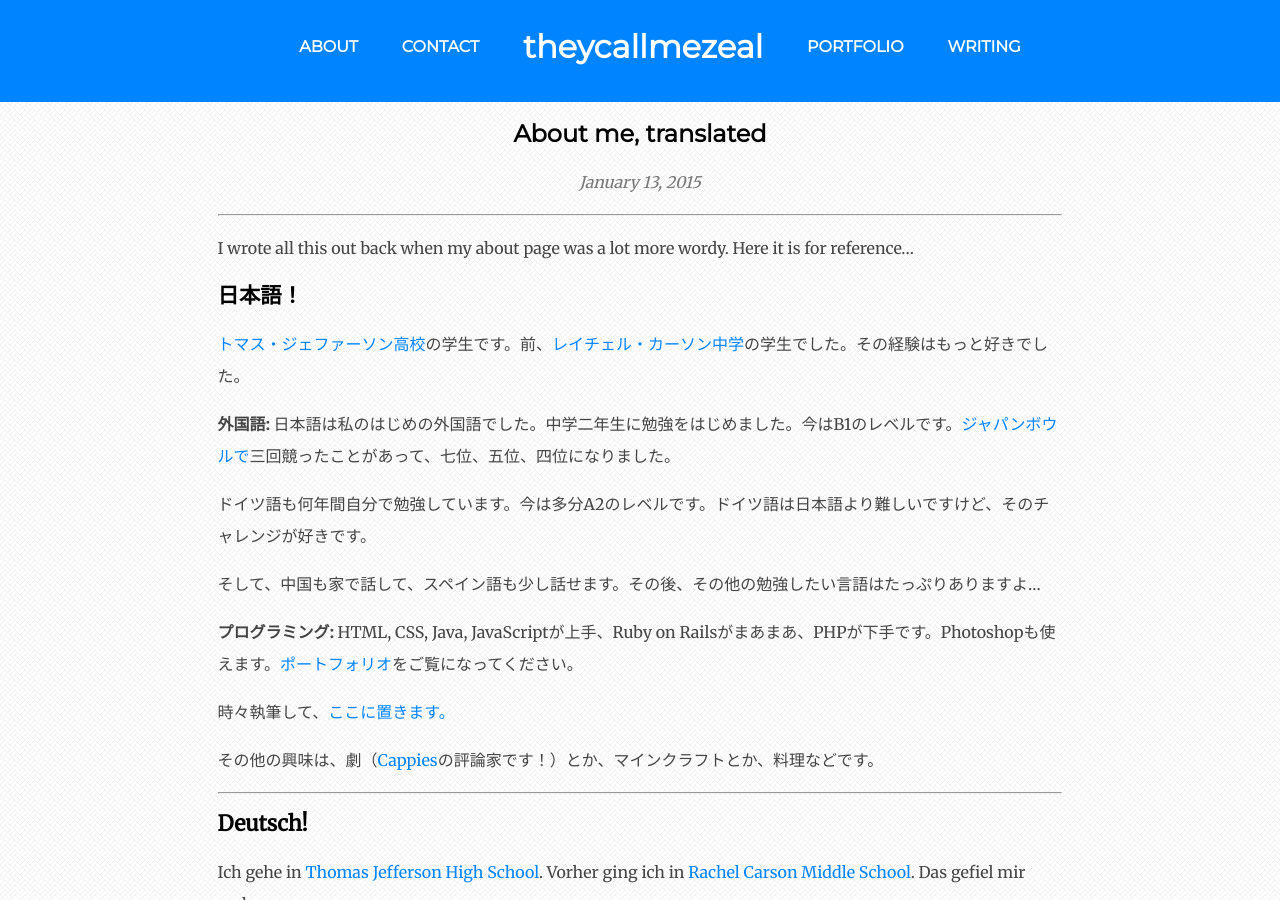
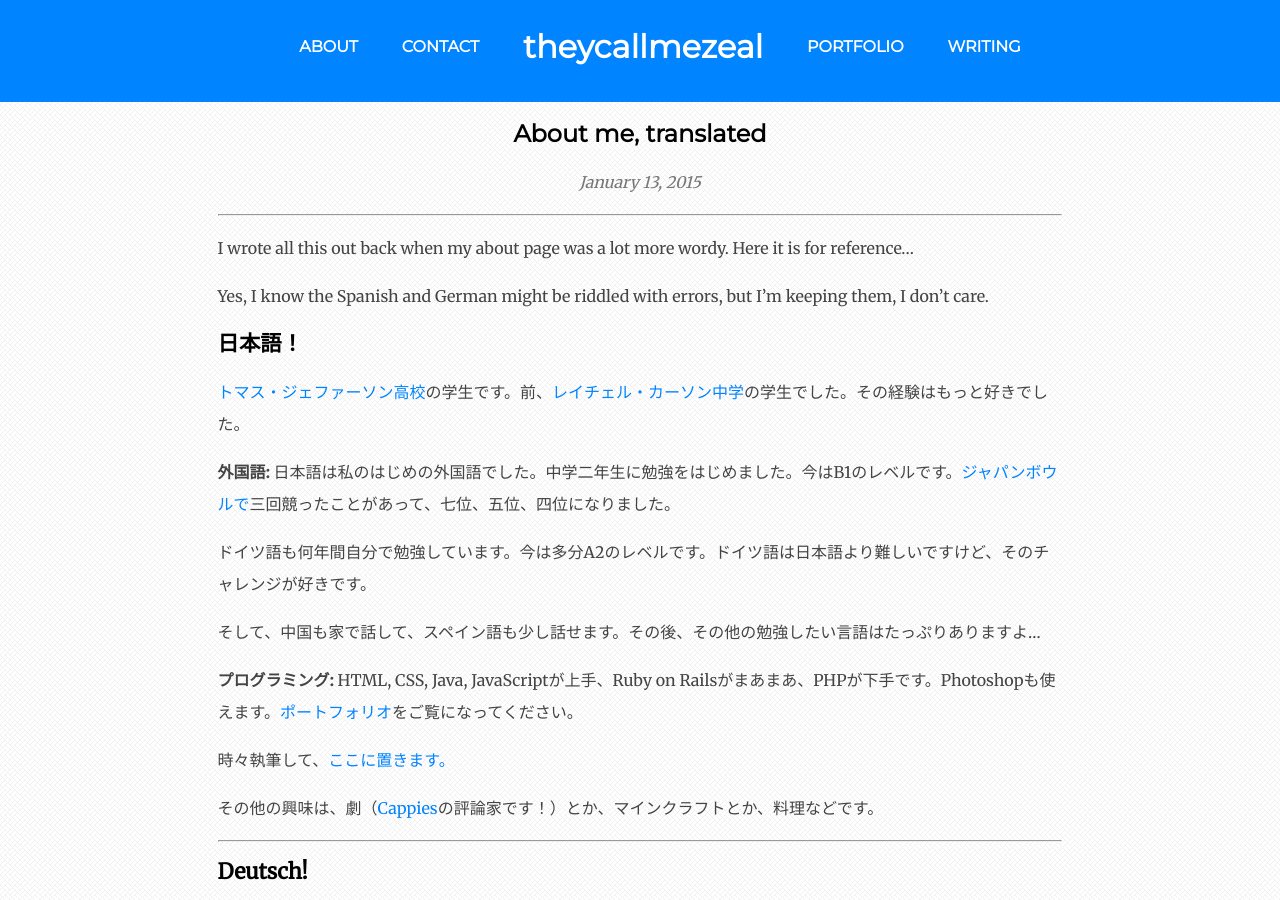
Before and after one commit to theycallmezeal/theycallmezeal.github.io, a Jekyll site: the page built from _posts/2015-1-13-about-translated.md, in a window 1280 px wide and 900 px high. Built offline with Jekyll 4.4.1, drawn with Linux system fonts in a browser that asks for light colours.

Commit message:
add random line

```diff
--- a/_posts/2015-1-13-about-translated.md
+++ b/_posts/2015-1-13-about-translated.md
@@ -5,6 +5,8 @@ category: fun
 ---
 
 I wrote all this out back when my about page was a lot more wordy. Here it is for reference...
+
+Yes, I know the Spanish and German might be riddled with errors, but I'm keeping them, I don't care.
 
 # 日本語！
 
```
